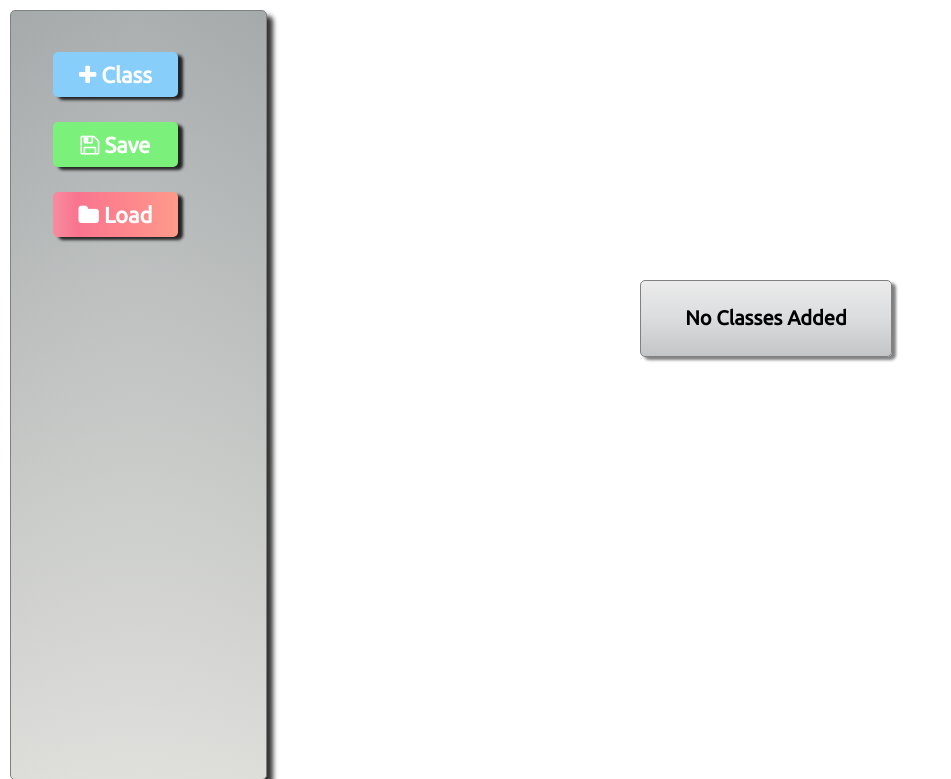
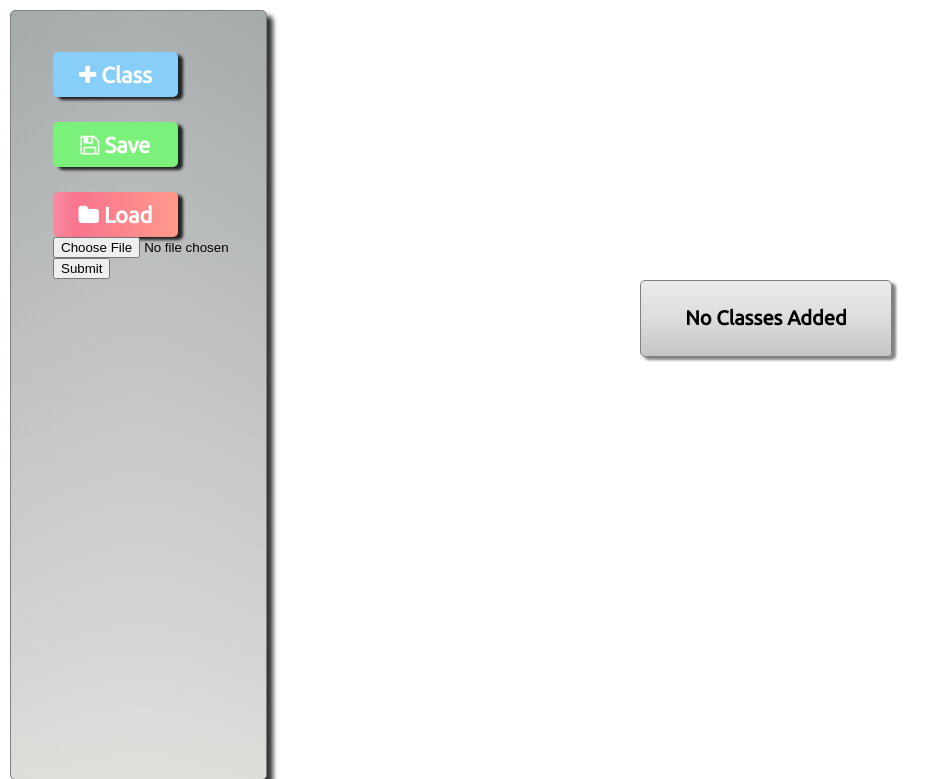
Before and after one commit to mucsci-students/2020sp-420-CowboyEmoji7, a Flask app: page / in a window 1280 px wide. Shown: the top 779 px of the page, without its empty margins (0-951 px from the left). Run offline with Flask 2, Linux system fonts and the light colour scheme; data that the repository does not hold is empty; some libraries are stand-ins or nearby versions.

Commit message:
Made front-end load functionality

```diff
--- a/app_package/templates/base.html
+++ b/app_package/templates/base.html
@@ -33,6 +33,10 @@
                 </span>
             </li>
             <li><button id="LoadButton" class="non-active"><i class="fa fa-folder"></i> Load</button></li>
+                <form action = "/load/" class="form-container" method="POST" enctype= "multipart/form-data">
+                    <input type = "file" name = "file"/>
+                    <input type = "submit"/>
+                </form>
         </ul>
     </div>
     <div class="main-body">
```
Also changed, not shown: 1 other file.
